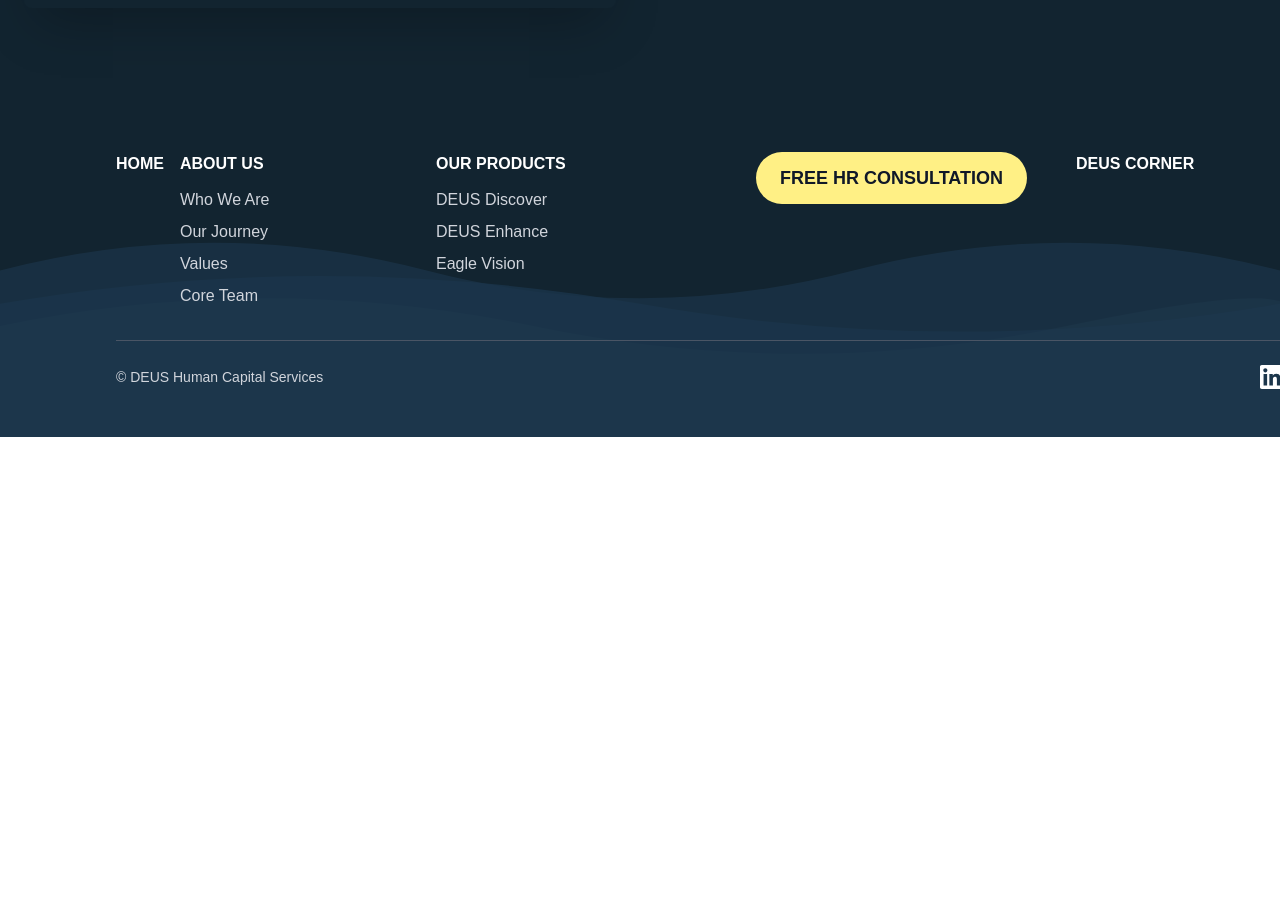
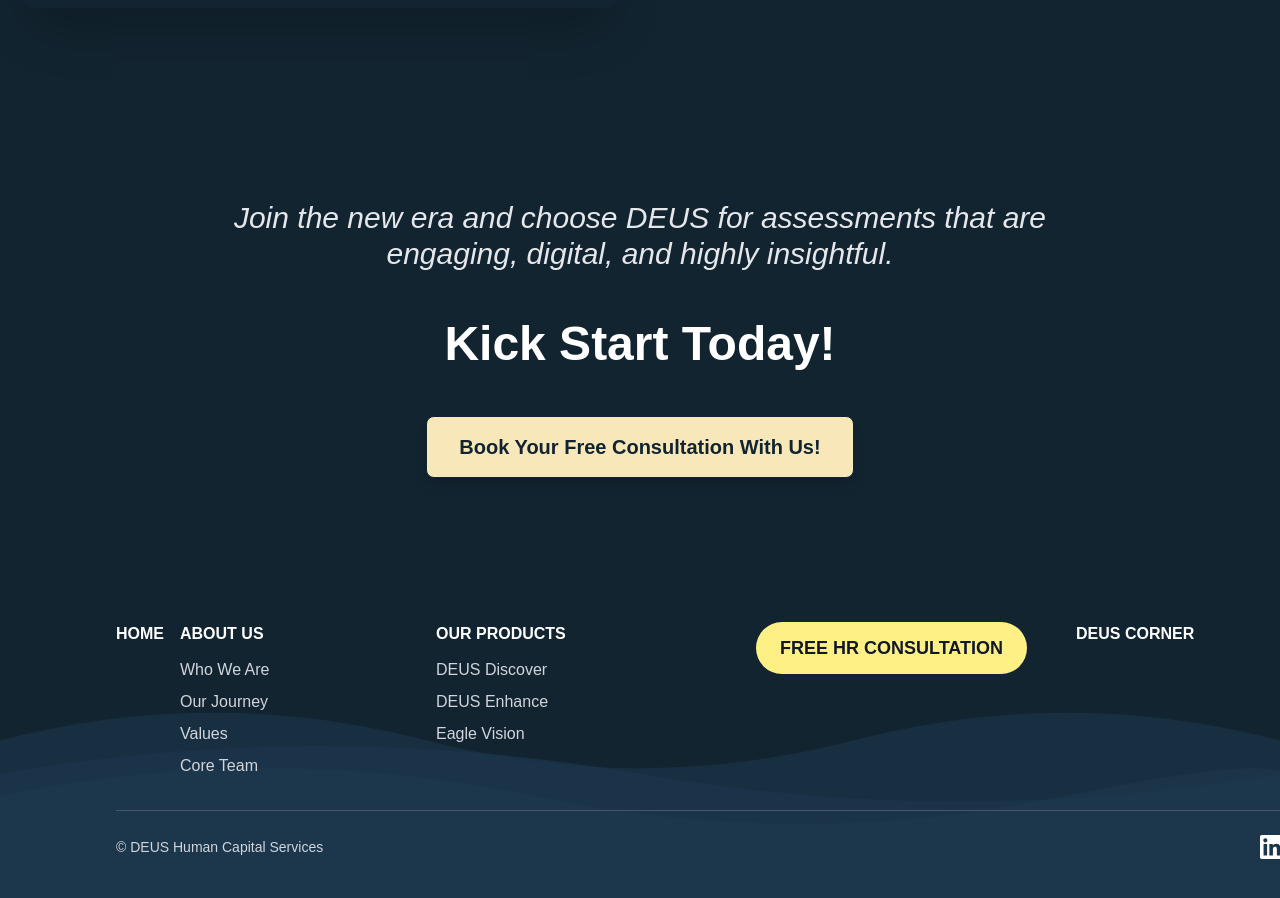
Before and after one commit to khafidhkayyis/deushcs-clone, a Next.js app: page /discover in a window 1280 px wide. Shown: the part 4081-4979 px from the top of the page. Before the commit the page ends 4518 px from the top, so only its background shows below. Built offline with nearby package versions, Linux system fonts and the light colour scheme; a web font is replaced by a local one.

Commit message:
section-klick start

```diff
--- a/app/discover/page.tsx
+++ b/app/discover/page.tsx
@@ -3,6 +3,7 @@ import BarrierName from "./sections/barrierName";
 // import BannerVideo from "./sections/bannerVideo";
 import Fitures from "./sections/fitures";
 import Benefits from "./sections/benefits";
+import KickStart from "./sections/klickStart";
 
 export default function DiscoverPage() {
     return (
@@ -12,6 +13,7 @@ export default function DiscoverPage() {
             {/* <BannerVideo /> */}
             <Fitures />
             <Benefits />
+            <KickStart />
         </div>
     );
 }
--- a/app/discover/sections/barrierName.tsx
+++ b/app/discover/sections/barrierName.tsx
@@ -3,7 +3,8 @@ import Barrier from "./barrier";
 
 const titles = [
     "Indonesia’s Pioneer for Gamified Assessment tools",
-    "What is Gamification in Assessments?"
+    "What is Gamification in Assessments?",
+    "Gamified Assessment Benefits for Organizations"
 ];
 
 function BarrierSection({ title }: { title: string }) {
--- /dev/null
+++ b/app/discover/sections/klickStart.tsx
@@ -0,0 +1,26 @@
+import React from "react";
+
+export default function KickStart() {
+    return (
+        <section className="relative bg-[#122430] text-white py-16 lg:py-24">
+            <div className="container mx-auto px-6">
+                <div className="flex flex-col items-center justify-center text-center max-w-4xl mx-auto">
+                    {/* Quote */}
+                    <p className="text-xl md:text-2xl lg:text-3xl italic mb-12 text-gray-200">
+                        Join the new era and choose DEUS for assessments that are engaging, digital, and highly insightful.
+                    </p>
+
+                    {/* Heading */}
+                    <h2 className="text-3xl md:text-4xl lg:text-5xl font-extrabold mb-12">
+                        Kick Start Today!
+                    </h2>
+
+                    {/* CTA Button */}
+                    <button className="bg-[#F8E7B9] border border-[#122430] rounded-lg px-8 py-4 text-lg md:text-xl font-semibold text-[#122430] hover:bg-[#f5dca0] transition-colors duration-300 shadow-lg">
+                        Book Your Free Consultation With Us!
+                    </button>
+                </div>
+            </div>
+        </section>
+    );
+}
```
